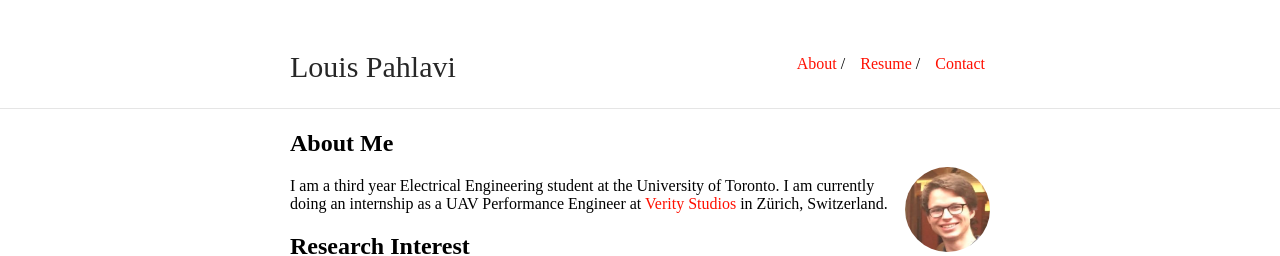
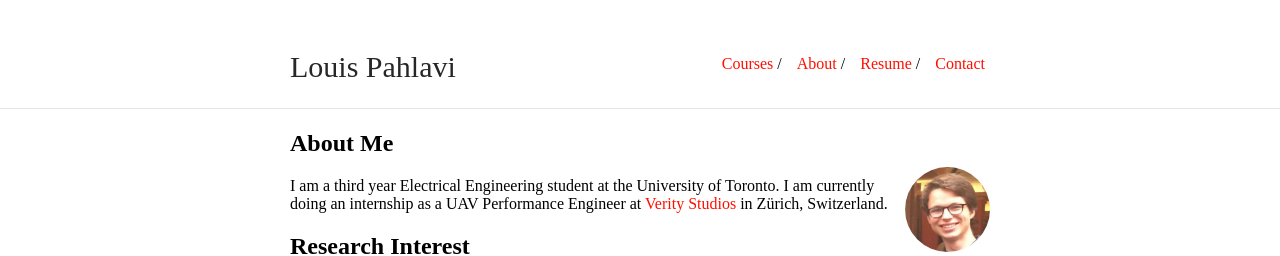
Before and after one commit to lpahlavi/lpahlavi.github.io, a Jekyll site: the page built from index.md, in a window 1280 px wide. Shown: the top 256 px of the page. Built offline with Jekyll 4.4.1, drawn with Linux system fonts in a browser that asks for light colours; our own code applies the rules of GitHub Pages for plain Markdown files.

Commit message:
Add courses section

```diff
--- a/_data/nav.yml
+++ b/_data/nav.yml
@@ -6,3 +6,6 @@
 
 - name: "About"
   link: "index"
+
+- name: "Courses"
+  link: "courses"
```
